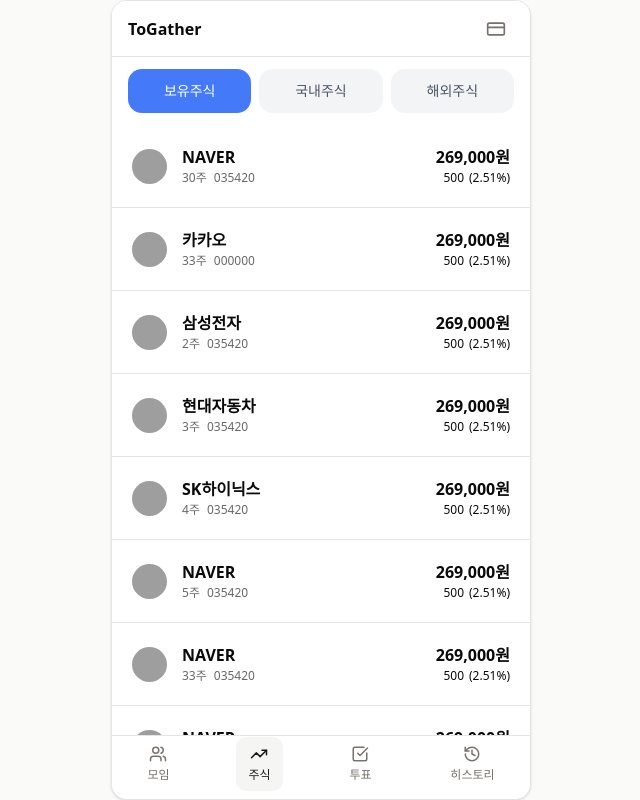
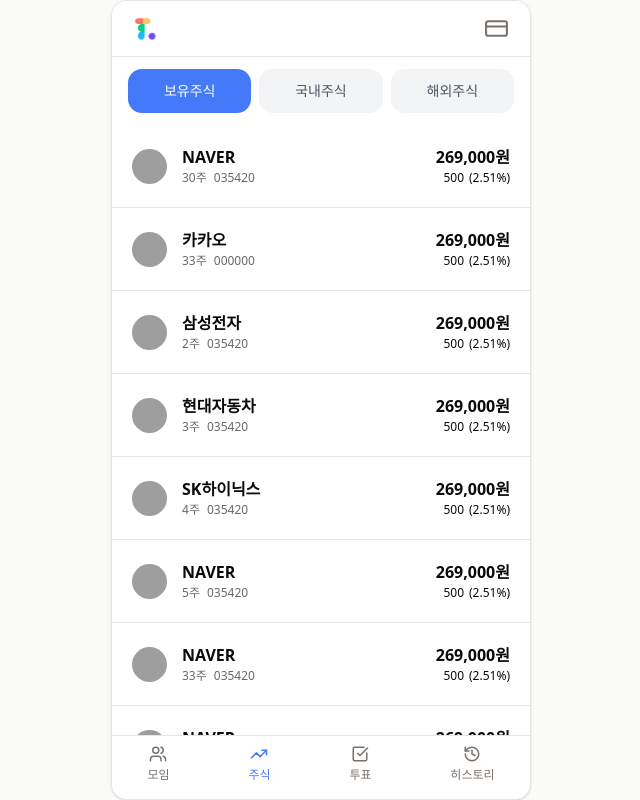
Before and after one commit to ToGather-Final/ToGather-Client, a Next.js app: page /stock in a window 1280 px wide. Shown: the whole page, without its empty margins (319-959 px from the left). Built offline with nearby package versions, Linux system fonts and the light colour scheme; grey boxes are pictures that could not be loaded.

Commit message:
Design: 상단바 하단바 디테일 수정
상단바 로고 추가, 하단바 hover디자인 추가

```diff
--- a/src/components/layout/BottomBar.tsx
+++ b/src/components/layout/BottomBar.tsx
@@ -23,16 +23,20 @@
             href={href}
             aria-label={label}
             aria-current={active ? "page" : undefined}
-            className={`text-xs px-3 py-2 rounded-lg flex flex-col items-center gap-1
+            className={`group text-xs px-3 py-2 rounded-lg flex flex-col items-center gap-1
                         ${
                           active
-                            ? "text-stone-900 bg-stone-100"
-                            : "text-stone-500 hover:bg-stone-50"
+                            ? "text-[#447AFA]"
+                            : "text-stone-500 hover:text-[#447AFA] "
                         }`}
           >
             <Icon
               size={18}
-              className={active ? "stroke-stone-900" : "stroke-stone-500"}
+              className={
+                active
+                  ? "stroke-[#447AFA]"
+                  : "stroke-stone-500 group-hover:stroke-[#447AFA]"
+              }
             />
             <span>{label}</span>
           </Link>
--- a/src/components/layout/Header.tsx
+++ b/src/components/layout/Header.tsx
@@ -3,6 +3,7 @@
 import Link from "next/link";
 import { usePathname } from "next/navigation";
 import { CreditCard } from "lucide-react";
+import Image from "next/image";
 
 export default function Header() {
   const pathname = usePathname();
@@ -14,7 +15,7 @@
                  bg-white border-b border-stone-200
                  flex items-center gap-3 px-4"
     >
-      <strong className="text-base">ToGather</strong>
+      <Image src="/logo.png" alt="logo" width={35} height={35} />
 
       <Link
         href="/pay"
@@ -27,7 +28,7 @@
                         : "text-stone-500 hover:bg-stone-50"
                     }`}
       >
-        <CreditCard size={20} className="stroke-current" />
+        <CreditCard size={25} className="stroke-current" />
       </Link>
     </header>
   );
```
Also changed, not shown: public/logo.png (added), public/logo_blue.png (added).
